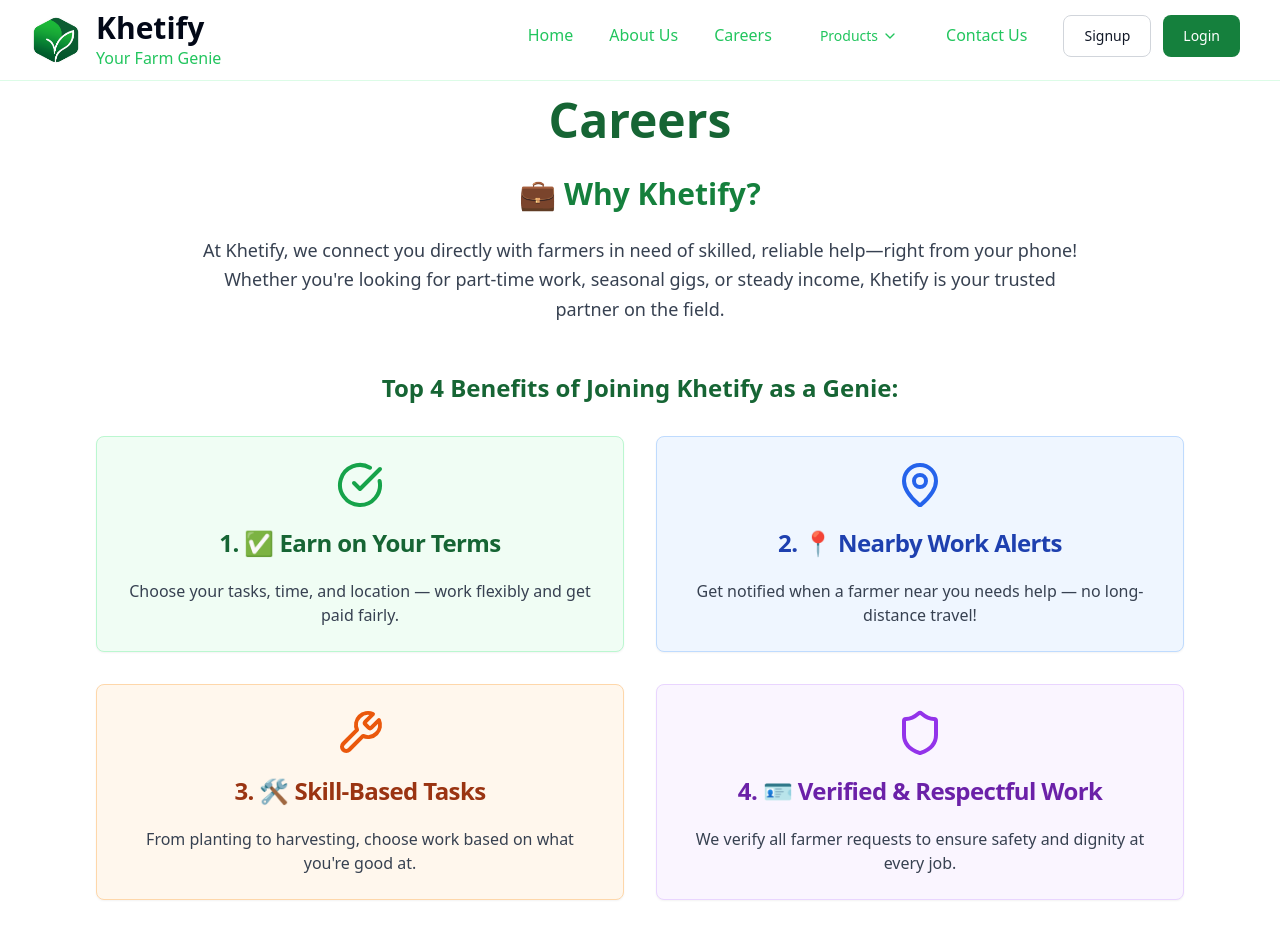
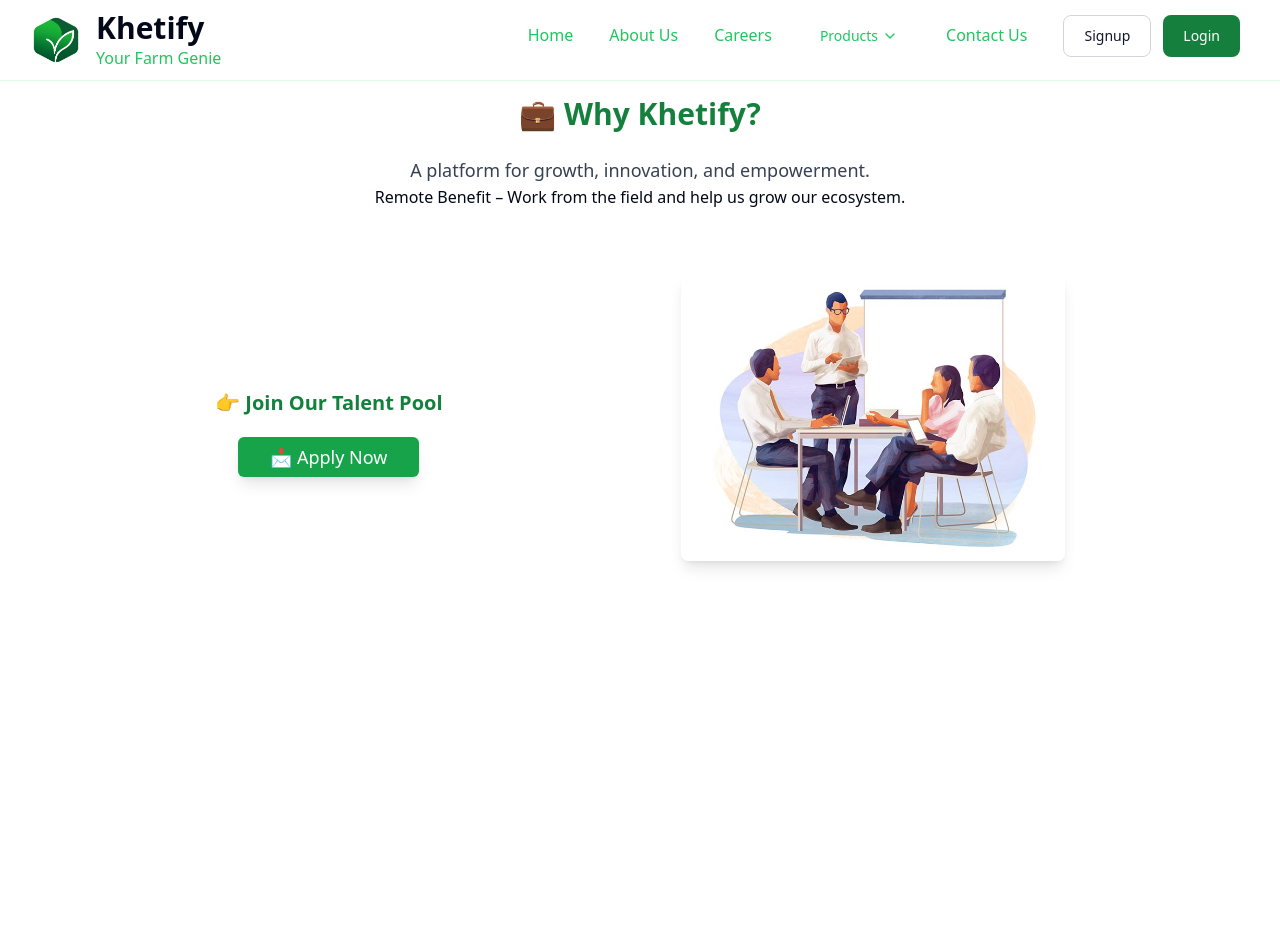
Before and after one commit to abhisheksangwan/Khetify-Your-Farm-Genie, a React (Vite) app: page /careers in a window 1280 px wide. Shown: the top 946 px of the page. After the commit the page ends 800 px from the top, so only its background shows below. Built offline with nearby package versions, Linux system fonts and the light colour scheme; grey boxes are pictures that could not be loaded.

Commit message:
changed careers page a bit

```diff
--- a/src/pages/Careers.tsx
+++ b/src/pages/Careers.tsx
@@ -1,151 +1,146 @@
-
+import React from "react";
 import { Link } from "react-router-dom";
 import NewNavbar from "@/components/NewNavbar";
 import { CheckCircle, MapPin, Wrench, Shield } from "lucide-react";
 import { Button } from "@/components/ui/button";
 import { Card, CardContent, CardHeader, CardTitle } from "@/components/ui/card";
 
-const Careers = () => {
+// Component for the "Apply Now" button
+const ApplyNowButton = () => {
   const handleApplyNow = () => {
     const phoneNumber = "919286158428";
     const message =
       "Hi! I'm interested in joining Khetify as a Farm Genie. Can you please provide more details about the application process?";
-    const whatsappUrl = `https://wa.me/${phoneNumber}?text=${encodeURIComponent(message)}`;
-    window.open(whatsappUrl, '_blank');
+    const whatsappUrl = `https://wa.me/${phoneNumber}?text=${encodeURIComponent(
+      message
+    )}`;
+    window.open(whatsappUrl, "_blank");
   };
 
+  return (
+    <Button
+      onClick={handleApplyNow}
+      className="bg-green-600 hover:bg-green-700 text-white px-8 py-3 text-lg hover:scale-105 transition-all duration-300 shadow-lg hover:shadow-xl"
+    >
+      📩 Apply Now
+    </Button>
+  );
+};
+
+// Component for the "Why Khetify?" section
+const WhyKhetify = () => (
+  <div className="text-center mb-16">
+    <div className="mb-12 animate-fade-in" style={{ animationDelay: "0.2s" }}>
+      <h2 className="text-3xl font-bold text-green-700 mb-6">
+        💼 Why Khetify?
+      </h2>
+      <p className="text-lg text-gray-700 max-w-4xl mx-auto leading-relaxed">
+        A platform for growth, innovation, and empowerment.
+      </p>
+      <p>
+        Remote Benefit – Work from the field and help us grow our ecosystem.
+      </p>
+    </div>
+  </div>
+);
+
+// Component for individual benefits cards
+const BenefitCard = ({
+  icon: Icon,
+  title,
+  description,
+  color,
+}: {
+  icon: React.ElementType;
+  title: string;
+  description: string;
+  color: string;
+}) => (
+  <Card
+    className={`bg-${color}-50 border-${color}-200 hover:shadow-lg transition-all duration-300 hover:scale-105 animate-fade-in`}
+    style={{ animationDelay: "0.6s" }}
+  >
+    <CardHeader>
+      <Icon className={`h-12 w-12 text-${color}-600 mx-auto mb-4`} />
+      <CardTitle className={`text-${color}-800`}>{title}</CardTitle>
+    </CardHeader>
+    <CardContent>
+      <p className="text-gray-700">{description}</p>
+    </CardContent>
+  </Card>
+);
+
+// Component for the benefits grid
+const BenefitsGrid = () => (
+  <div className="grid grid-cols-1 md:grid-cols-2 gap-8">
+    <BenefitCard
+      icon={CheckCircle}
+      title="1. ✅ Earn on Your Terms"
+      description="Choose your tasks, time, and location — work flexibly and get paid fairly."
+      color="green"
+    />
+    <BenefitCard
+      icon={MapPin}
+      title="2. 📍 Nearby Work Alerts"
+      description="Get notified when a farmer near you needs help — no long-distance travel!"
+      color="blue"
+    />
+    <BenefitCard
+      icon={Wrench}
+      title="3. 🛠 Skill-Based Tasks"
+      description="From planting to harvesting, choose work based on what you're good at."
+      color="orange"
+    />
+    <BenefitCard
+      icon={Shield}
+      title="4. 🪪 Verified & Respectful Work"
+      description="We verify all farmer requests to ensure safety and dignity at every job."
+      color="purple"
+    />
+  </div>
+);
+
+// Component for the "Join Our Talent Pool" section
+const TalentPoolSection = () => (
+  <div
+    className="text-center animate-fade-in flex justify-around items-center flex-row"
+    style={{ animationDelay: "1.4s" }}
+  >
+    <div>
+      <p className="text-xl font-semibold text-green-700 mb-5">
+        👉 Join Our Talent Pool
+      </p>
+      <ApplyNowButton />
+    </div>
+    <div className="mb-8">
+      <img
+        src="lovable-uploads/team-pool.jpg"
+        alt="Be Our Farm Genie"
+        loading="lazy"
+        className="mx-auto max-w-sm h-auto rounded-lg shadow-lg hover:scale-105 transition-transform duration-300"
+      />
+    </div>
+  </div>
+);
+
+// Main Careers component
+const Careers = () => {
   return (
     <div className="min-h-screen bg-background">
       <NewNavbar />
       <section className="pt-24 pb-16 bg-white">
         <div className="max-w-6xl mx-auto px-4 sm:px-6 lg:px-8">
-          <div className="text-center mb-16">
-            <h1 className="text-4xl md:text-5xl font-bold text-green-800 mb-8 animate-fade-in">
-              Careers
-            </h1>
-
-            <div
-              className="mb-12 animate-fade-in"
-              style={{ animationDelay: "0.2s" }}
-            >
-              <h2 className="text-3xl font-bold text-green-700 mb-6">
-                💼 Why Khetify?
-              </h2>
-              <p className="text-lg text-gray-700 max-w-4xl mx-auto leading-relaxed">
-                At Khetify, we connect you directly with farmers in need of
-                skilled, reliable help—right from your phone! Whether you're
-                looking for part-time work, seasonal gigs, or steady income,
-                Khetify is your trusted partner on the field.
-              </p>
-            </div>
-
-            <div
-              className="mb-12 animate-fade-in"
-              style={{ animationDelay: "0.4s" }}
-            >
-              <h3 className="text-2xl font-bold text-green-800 mb-8">
-                Top 4 Benefits of Joining Khetify as a Genie:
-              </h3>
-
-              <div className="grid grid-cols-1 md:grid-cols-2 gap-8">
-                <Card
-                  className="bg-green-50 border-green-200 hover:shadow-lg transition-all duration-300 hover:scale-105 animate-fade-in"
-                  style={{ animationDelay: "0.6s" }}
-                >
-                  <CardHeader>
-                    <CheckCircle className="h-12 w-12 text-green-600 mx-auto mb-4" />
-                    <CardTitle className="text-green-800">
-                      1. ✅ Earn on Your Terms
-                    </CardTitle>
-                  </CardHeader>
-                  <CardContent>
-                    <p className="text-gray-700">
-                      Choose your tasks, time, and location — work flexibly and
-                      get paid fairly.
-                    </p>
-                  </CardContent>
-                </Card>
-
-                <Card
-                  className="bg-blue-50 border-blue-200 hover:shadow-lg transition-all duration-300 hover:scale-105 animate-fade-in"
-                  style={{ animationDelay: "0.8s" }}
-                >
-                  <CardHeader>
-                    <MapPin className="h-12 w-12 text-blue-600 mx-auto mb-4" />
-                    <CardTitle className="text-blue-800">
-                      2. 📍 Nearby Work Alerts
-                    </CardTitle>
-                  </CardHeader>
-                  <CardContent>
-                    <p className="text-gray-700">
-                      Get notified when a farmer near you needs help — no
-                      long-distance travel!
-                    </p>
-                  </CardContent>
-                </Card>
-
-                <Card
-                  className="bg-orange-50 border-orange-200 hover:shadow-lg transition-all duration-300 hover:scale-105 animate-fade-in"
-                  style={{ animationDelay: "1s" }}
-                >
-                  <CardHeader>
-                    <Wrench className="h-12 w-12 text-orange-600 mx-auto mb-4" />
-                    <CardTitle className="text-orange-800">
-                      3. 🛠 Skill-Based Tasks
-                    </CardTitle>
-                  </CardHeader>
-                  <CardContent>
-                    <p className="text-gray-700">
-                      From planting to harvesting, choose work based on what
-                      you're good at.
-                    </p>
-                  </CardContent>
-                </Card>
-
-                <Card
-                  className="bg-purple-50 border-purple-200 hover:shadow-lg transition-all duration-300 hover:scale-105 animate-fade-in"
-                  style={{ animationDelay: "1.2s" }}
-                >
-                  <CardHeader>
-                    <Shield className="h-12 w-12 text-purple-600 mx-auto mb-4" />
-                    <CardTitle className="text-purple-800">
-                      4. 🪪 Verified & Respectful Work
-                    </CardTitle>
-                  </CardHeader>
-                  <CardContent>
-                    <p className="text-gray-700">
-                      We verify all farmer requests to ensure safety and dignity
-                      at every job.
-                    </p>
-                  </CardContent>
-                </Card>
-              </div>
-            </div>
-
-            <div
-              className="text-center animate-fade-in"
-              style={{ animationDelay: "1.4s" }}
-            >
-              <div className="mb-8">
-                <img
-                  src="/lovable-uploads/ff4298ed-0c43-4f6b-ac83-a872b8574a30.png"
-                  alt="Be Our Farm Genie"
-                  loading="lazy"
-                  className="mx-auto max-w-sm h-auto rounded-lg shadow-lg hover:scale-105 transition-transform duration-300"
-                />
-                <p className="text-xl font-semibold text-green-700 mt-4">
-                  👉 Be Our Farm Genie
-                </p>
-              </div>
-
-              <Button
-                onClick={handleApplyNow}
-                className="bg-green-600 hover:bg-green-700 text-white px-8 py-3 text-lg hover:scale-105 transition-all duration-300 shadow-lg hover:shadow-xl"
-              >
-                📩 Apply Now
-              </Button>
-            </div>
+          <WhyKhetify />
+          <div
+            className="mb-12 animate-fade-in"
+            style={{ animationDelay: "0.4s" }}
+          >
+            {/* <h3 className="text-2xl font-bold text-green-800 mb-8">
+              Top 4 Benefits of Joining Khetify as a Genie:
+            </h3>
+            <BenefitsGrid /> */}
           </div>
+          <TalentPoolSection />
         </div>
       </section>
     </div>
```
Also changed, not shown: public/lovable-uploads/team-pool.jpg (added).
